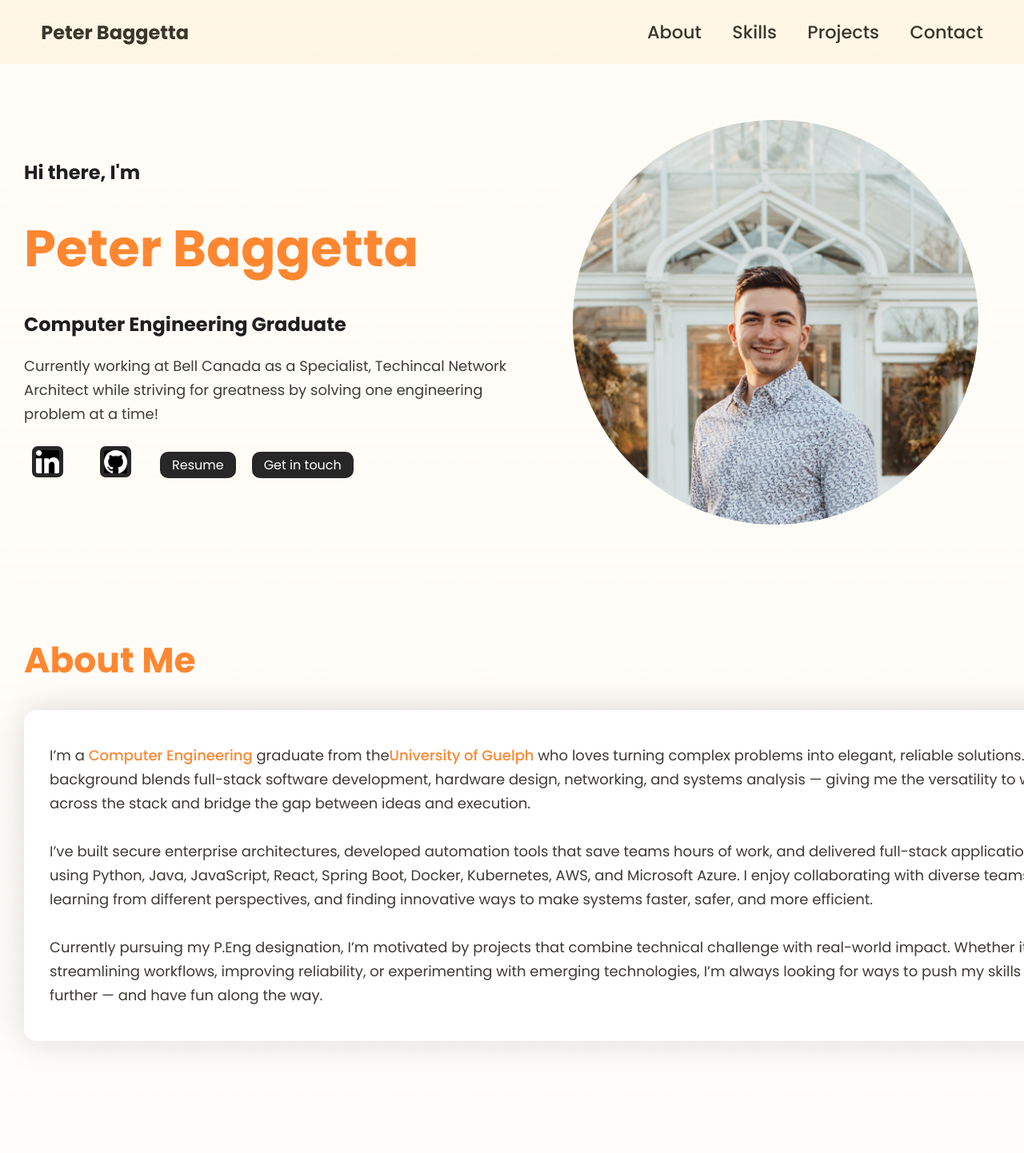
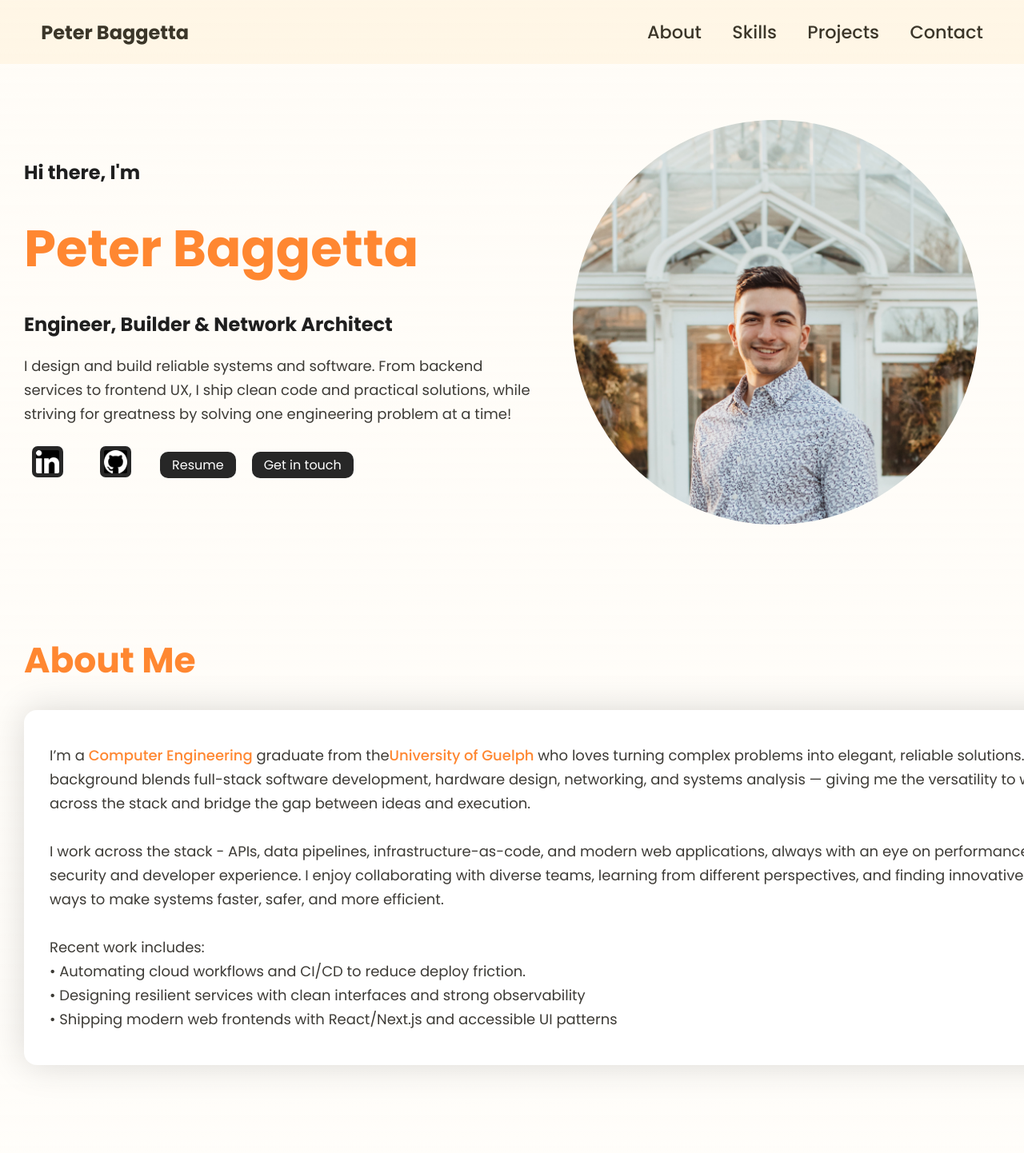
Before and after one commit to PeterBaggetta/Personal-Website, a React (Create React App) app: page / in a window 1280 px wide. Shown: the top 1442 px of the page at 80% size. Built offline with nearby package versions, Linux system fonts and the light colour scheme.

Commit message:
Update Resume, Hero, and About to reflect current work status and language stack

```diff
--- a/src/sections/About/About.js
+++ b/src/sections/About/About.js
@@ -18,17 +18,20 @@ export function About() {
                                 <br />
                                 <br />
 
-                                I’ve built secure enterprise architectures, developed automation tools that save teams hours of work,
-                                and delivered full-stack applications using Python, Java, JavaScript, React, Spring Boot, Docker, Kubernetes,
-                                AWS, and Microsoft Azure. I enjoy collaborating with diverse teams, learning from different perspectives, and
-                                finding innovative ways to make systems faster, safer, and more efficient.
+                                I work across the stack - APIs, data pipelines, infrastructure-as-code, and
+                                modern web applications, always with an eye on performance, security and developer experience. I enjoy
+                                collaborating with diverse teams, learning from different perspectives, and finding innovative ways to make
+                                systems faster, safer, and more efficient.
 
                                 <br />
                                 <br />
 
-                                Currently pursuing my P.Eng designation, I’m motivated by projects that combine technical challenge with real-world impact.
-                                Whether it’s streamlining workflows, improving reliability, or experimenting with emerging technologies, I’m always looking
-                                for ways to push my skills further — and have fun along the way.
+                                Recent work includes:
+                                <ul>
+                                    <li> &#8226; Automating cloud workflows and CI/CD to reduce deploy friction.</li>
+                                    <li> &#8226; Designing resilient services with clean interfaces and strong observability</li>
+                                    <li> &#8226; Shipping modern web frontends with React/Next.js and accessible UI patterns</li>
+                                </ul>
 
                             </p>
                         </div>
--- a/src/sections/Hero/Hero.js
+++ b/src/sections/Hero/Hero.js
@@ -15,8 +15,8 @@ export function Hero() {
                         <div className="hero-info herocol-2">
                             <h3>Hi there, I'm</h3>
                             <h1>Peter Baggetta</h1>
-                            <h3>Computer Engineering Graduate</h3>
-                            <p>Currently working at Bell Canada as a Specialist, Techincal Network Architect while striving for greatness by solving one engineering problem at a time!</p>
+                            <h3>Engineer, Builder & Network Architect</h3>
+                            <p>I design and build reliable systems and software. From backend services to frontend UX, I ship clean code and practical solutions, while striving for greatness by solving one engineering problem at a time!</p>
 
                             {/* Buttons on Hero */}
                             <div className="cta">
--- a/src/sections/Skills/Skills.js
+++ b/src/sections/Skills/Skills.js
@@ -4,6 +4,7 @@ import './Skills.css';
 import HTML5 from '../../media/html5.png';
 import Java from '../../media/java.png';
 import C from '../../media/C.png';
+import CSharp from '../../media/CSharp.png';
 import CSS3 from '../../media/css3.png';
 import Verilog from '../../media/systemverilog.png';
 import JavaScript from '../../media/javascript.png';
@@ -55,6 +56,11 @@ export function Skills() {
                                 {/* C */}
                                 <img src={C} className="single-logo-logo" alt="C logo"/>
                                 <figcaption className="single-logo-description">C</figcaption>
+                            </figure>
+                            <figure className="single-logo">
+                                {/* C# */}
+                                <img src={CSharp} className="single-logo-logo" alt="C# logo"/>
+                                <figcaption className="single-logo-description">C#</figcaption>
                             </figure>
                             <figure className="single-logo">
                                 {/* CSS */}
```
Also changed, not shown: src/media/CSharp.png (added), 1 other file (tests, documents, lock files or other folders).
